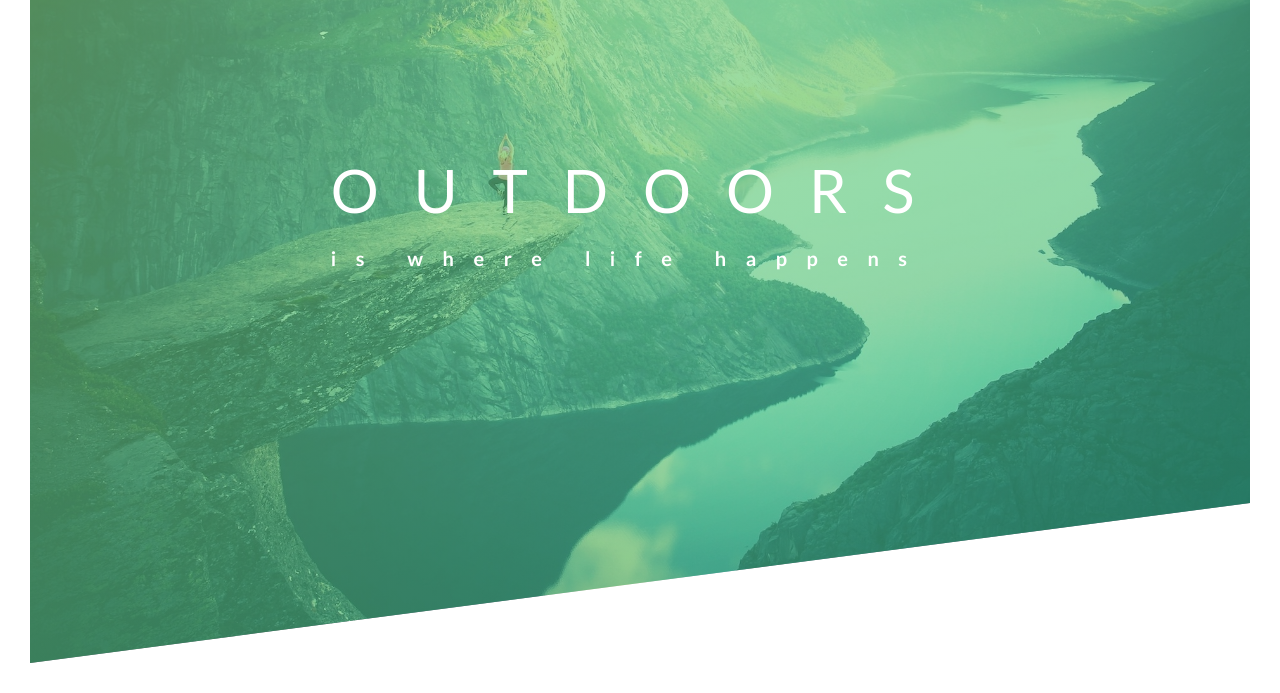
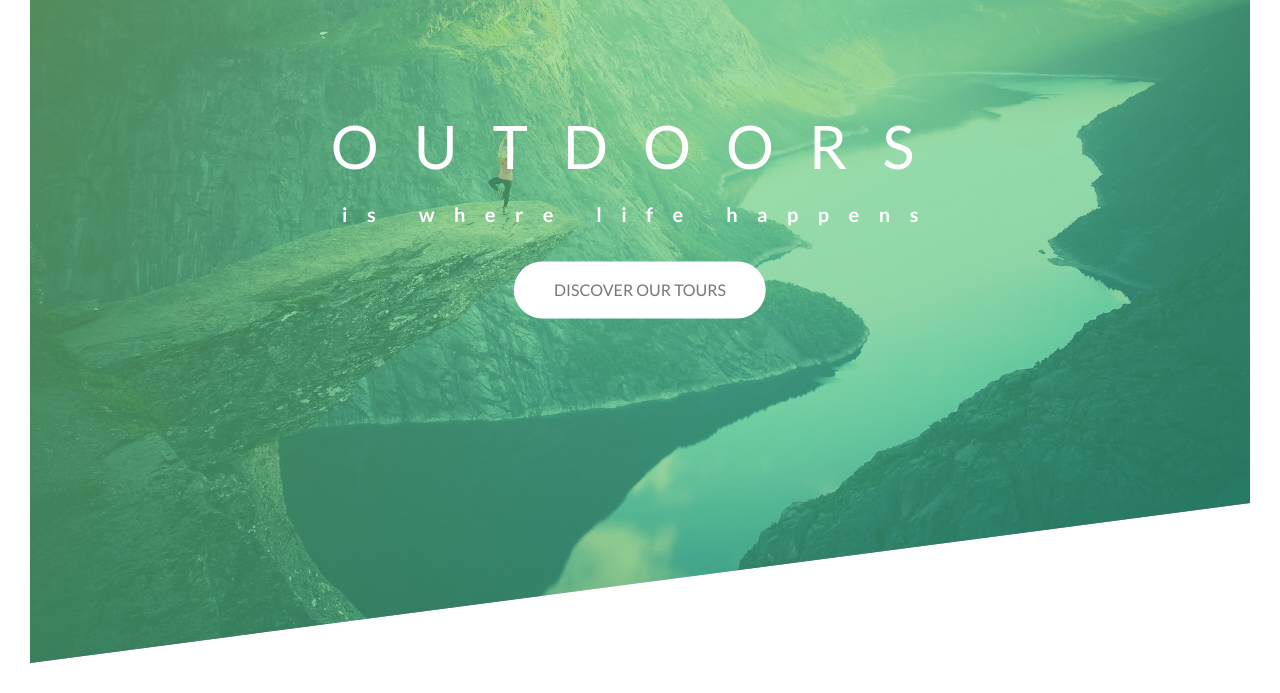
Before and after one commit to ohthatmarissa/natours, a plain HTML site: page index.html in a window 1280 px wide. Shown: the part 127-820 px from the top of the page. Drawn offline with Linux system fonts and the light colour scheme.

Commit message:
add button with transform on hover and active

```diff
--- a/css/style.css
+++ b/css/style.css
@@ -45,10 +45,12 @@ body {
   top: 40%;
   left: 50%;
   transform: translate(-50%, -50%);
+  text-align: center;
 }
 
 .heading-primary {
   color: #fff;
+  margin-bottom: 30px;
 }
 
 .heading-primary-main {
@@ -90,3 +92,28 @@ body {
     transform: translateX(0);
   }
 }
+
+.btn:link,
+.btn:visited {
+  text-transform: uppercase;
+  text-decoration: none;
+  padding: 15px 40px;
+  display: inline-block;
+  border-radius: 100px;
+  /* transition: all 0.2s; */
+}
+
+.btn:hover {
+  transform: translateY(-3px);
+  box-shadow: 0 10px 20px rgba(0, 0, 0, 0.3);
+}
+
+.btn:active {
+  transform: translateY(-1px);
+  box-shadow: 0 5px 10px rgba(0, 0, 0, 0.2);
+}
+
+.btn-white {
+  color: #777;
+  background-color: #fff;
+}
--- a/index.html
+++ b/index.html
@@ -25,6 +25,8 @@
                 <span class="heading-primary-main">OUTDOORS</span>
                 <span class="heading-primary-sub">is where life happens</span>
             </h1>
+
+            <a href="#" class="btn btn-white">Discover Our Tours</a>
         </div>
 
 
```
